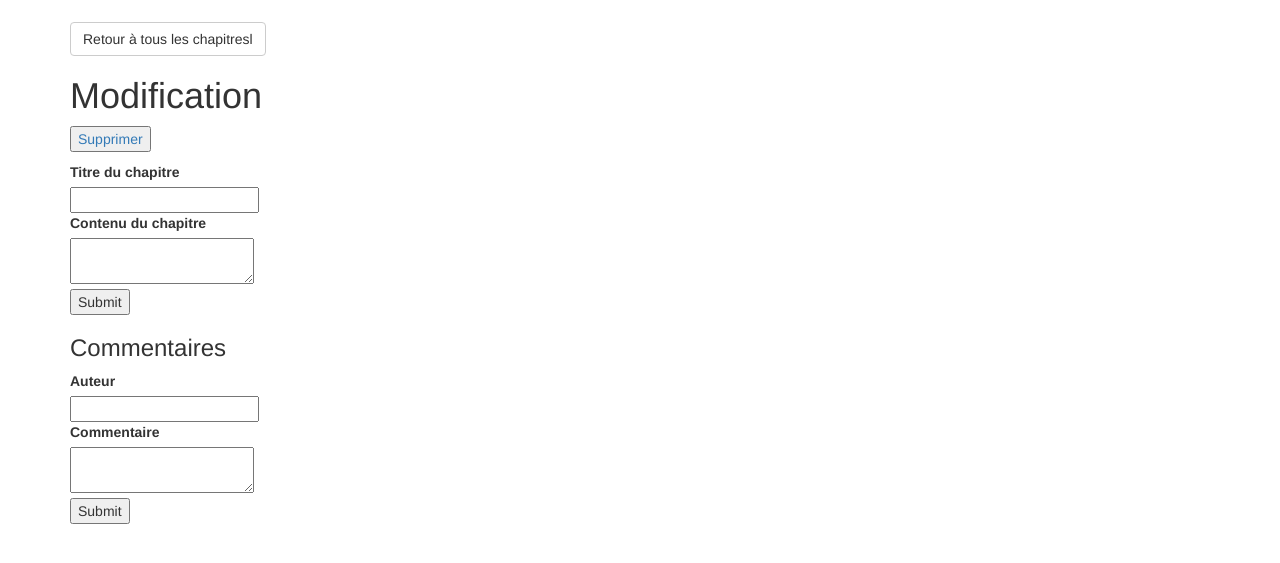
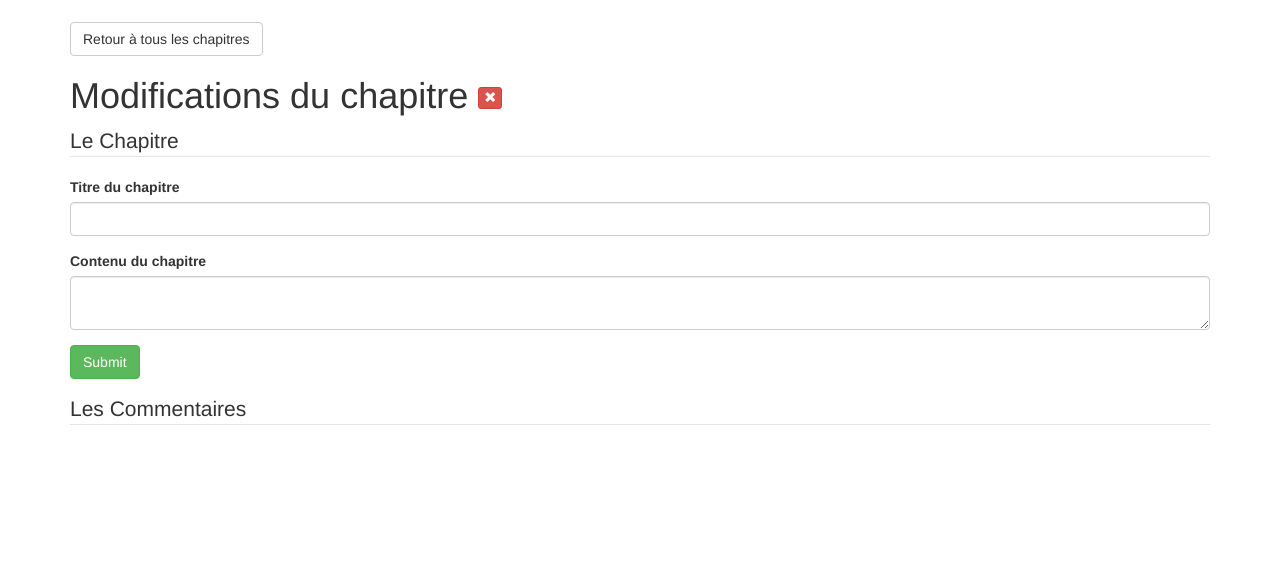
Before and after one commit to Tatelle/creer-un-blog-pour-un-ecrivain, a PHP site: page /index.php?action=adminChangePost in a window 1280 px wide. Shown: the part 53-616 px from the top of the page. Run offline with PHP 8.4, Linux system fonts and the light colour scheme; the visitor is signed in with stand-in values (Sample User, id 1); data that the repository does not hold is empty; some libraries are stand-ins or nearby versions.

Commit message:
Mise en place du CSS de la page adminChangePost.php

```diff
--- a/view/backend/adminChangePost.php
+++ b/view/backend/adminChangePost.php
@@ -1,45 +1,34 @@
 <?php $title = htmlspecialchars($post['title']); ?>
 
 <?php ob_start(); ?>
-<p class="bouton_retour"><a href="index.php?action=adminAllPosts""><button class="btn btn-default">Retour à tous les chapitresl</button></a></p>
+<p class="bouton_retour"><a href="index.php?action=adminAllPosts""><button class="btn btn-default">Retour à tous les chapitres</button></a></p>
 
-<h1>Modification</h1>
-
-<p><a href="index.php?action=adminDeletePost&amp;id=<?= $post['id'] ?>"><button>Supprimer</button></a></p>
-<div class="news">
-    <form action="index.php?action=adminChangingPost&amp;id=<?= $post['id'] ?>" method="post">
-        <div>
-            <label for="title">Titre du chapitre</label><br />
-            <input type="text" id="title" name="title" value="<?= htmlspecialchars($post['title']) ?>"/>
-        </div>
-        <div>
-            <label for="chapterContent">Contenu du chapitre</label><br />
-            <textarea  id="chapterContent" name="chapterContent"><?= nl2br($post['content']) ?></textarea>
-        </div>
-        <div>
-            <input type="submit" />
-        </div>
-    </form>
+<h1>Modifications du chapitre
+    <a href="index.php?action=adminDeletePost&amp;id=<?= $post['id'] ?>" data-toggle="tooltip" title="Supprimer">
+        <button class="btn btn-danger btn-xs">
+            <span class="glyphicon glyphicon-remove"></span>
+        </button>
+    </a>
+</h1>
 
 
-
-</div>
-
-<h3>Commentaires</h3>
-
-<form action="index.php?action=addComment&amp;id=<?= $post['id'] ?>" method="post">
-    <div>
-        <label for="author">Auteur</label><br />
-        <input type="text" id="author" name="author" />
+<form action="index.php?action=adminChangingPost&amp;id=<?= $post['id'] ?>" method="post">
+    <legend>Le Chapitre</legend>
+    <div class="form-group">
+        <label for="title">Titre du chapitre</label><br />
+        <input type="text" id="title" name="title" value="<?= htmlspecialchars($post['title']) ?>" class="form-control"/>
     </div>
-    <div>
-        <label for="comment">Commentaire</label><br />
-        <textarea id="comment" name="comment"></textarea>
+    <div class="form-group">
+        <label for="chapterContent">Contenu du chapitre</label><br />
+        <textarea id="chapterContent" name="chapterContent" class="form-control"><?= nl2br($post['content']) ?></textarea>
     </div>
-    <div>
-        <input type="submit" />
+    <div class="form-group">
+        <input type="submit" class="btn btn-success" />
     </div>
 </form>
+
+
+<legend>Les Commentaires</legend>
 
 <?php $i=0;
 while ($report = $reporting->fetch())
@@ -51,7 +40,14 @@ while ($comment = $comments->fetch())
 {
 ?>
     <p><strong><?= htmlspecialchars($comment['author']) ?></strong> le <?= $comment['comment_date_fr'] ?></p>
-    <p><?= nl2br(htmlspecialchars($comment['comment'])) ?></p>
+    <p>
+        <?= nl2br(htmlspecialchars($comment['comment'])) ?>
+        <a href="index.php?action=adminDeleteReport&amp;id=<?= $comment['id'] ?>" data-toggle="tooltip" title="Supprimer">
+            <button class="btn btn-danger btn-xs">
+                <span class="glyphicon glyphicon-remove"></span>
+            </button>
+        </a>
+    </p>
 
      <?php
     $message_report=false;
@@ -67,10 +63,10 @@ while ($comment = $comments->fetch())
 
     if (isset($message_report) && $message_report == true)
     { ?>
-        <p class="red">Ce commentaire a été signalé !</p>
+
+        <p class="alert alert-danger"><strong>Ce commentaire a été signalé par un lecteur !</strong></p>
     <?php
     } ?>
-    <a href="index.php?action=adminDeleteReport&amp;id=<?= $comment['id'] ?>" class="red"><p>[X]</p></a>
 <?php
 }
 ?>
```
